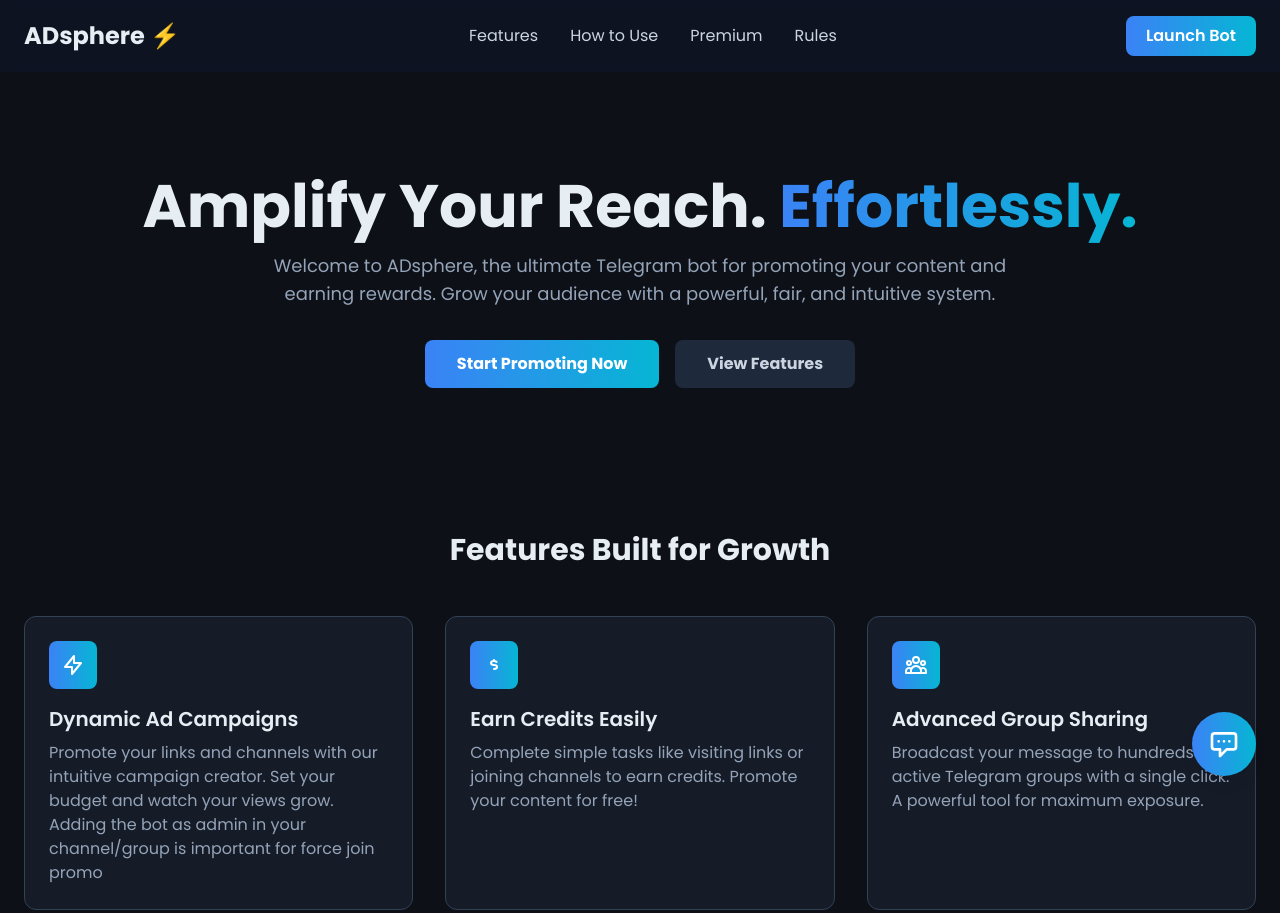
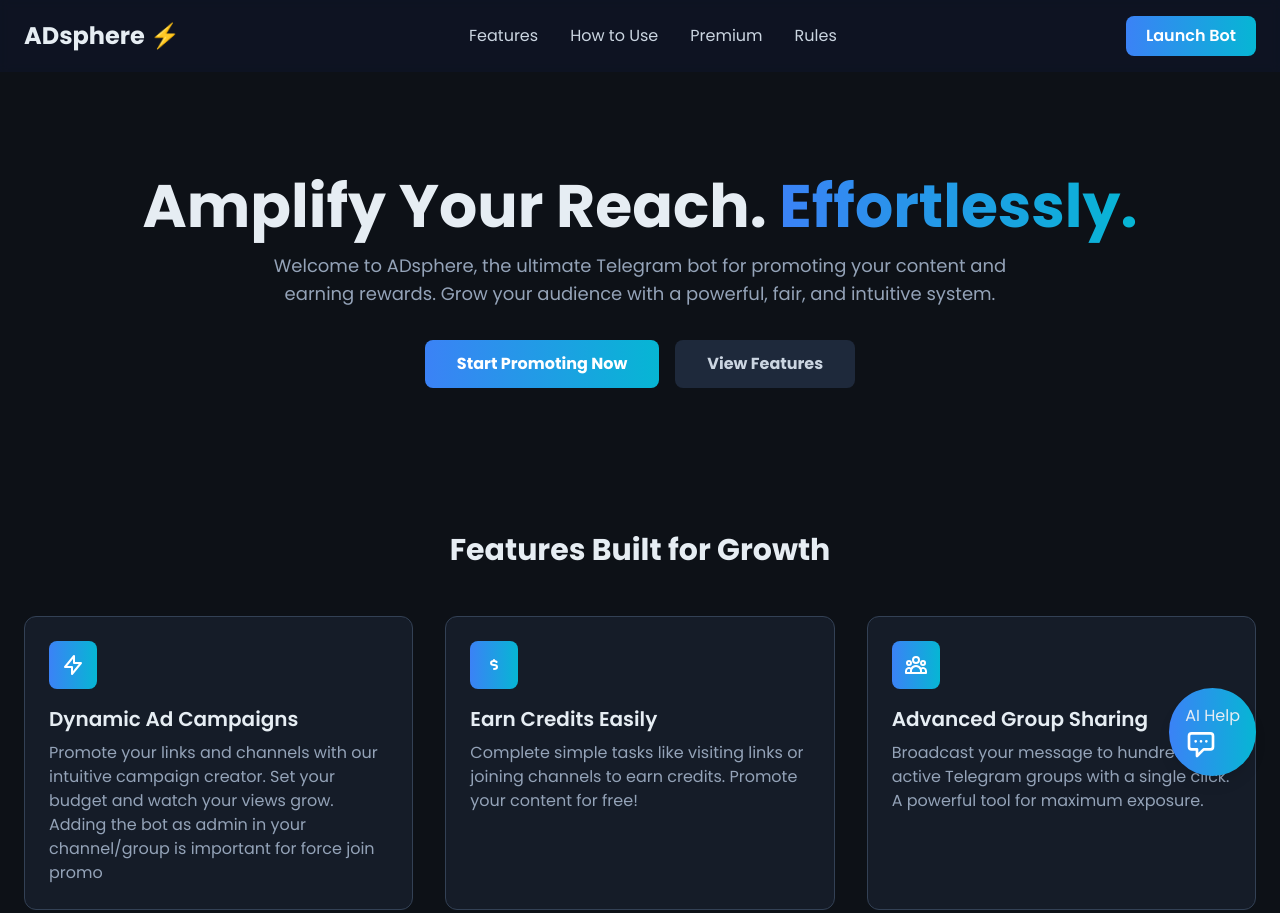
Before and after one commit to botdevofficial/ADsphere, a plain HTML site: page index.html in a window 1280 px wide. Shown: the top 913 px of the page. Drawn offline with nearby package versions, Linux system fonts and the light colour scheme.

Commit message:
Update index.html

```diff
--- a/index.html
+++ b/index.html
@@ -169,7 +169,7 @@
     </footer>
 
     <!-- AI Chat Components -->
-    <div id="aiChatButton" class="fixed bottom-6 right-6 gradient-bg p-4 rounded-full shadow-lg cursor-pointer hover:scale-110 transition-transform">
+    <div id="aiChatButton" class="fixed bottom-6 right-6 gradient-bg p-4 rounded-full shadow-lg cursor-pointer hover:scale-110 transition-transform">AI Help
         <svg xmlns="http://www.w3.org/2000/svg" class="h-8 w-8 text-white" fill="none" viewBox="0 0 24 24" stroke="currentColor"><path stroke-linecap="round" stroke-linejoin="round" stroke-width="2" d="M8 10h.01M12 10h.01M16 10h.01M9 16H5a2 2 0 01-2-2V6a2 2 0 012-2h14a2 2 0 012 2v8a2 2 0 01-2 2h-5l-5 5v-5z" /></svg>
     </div>
 
```
